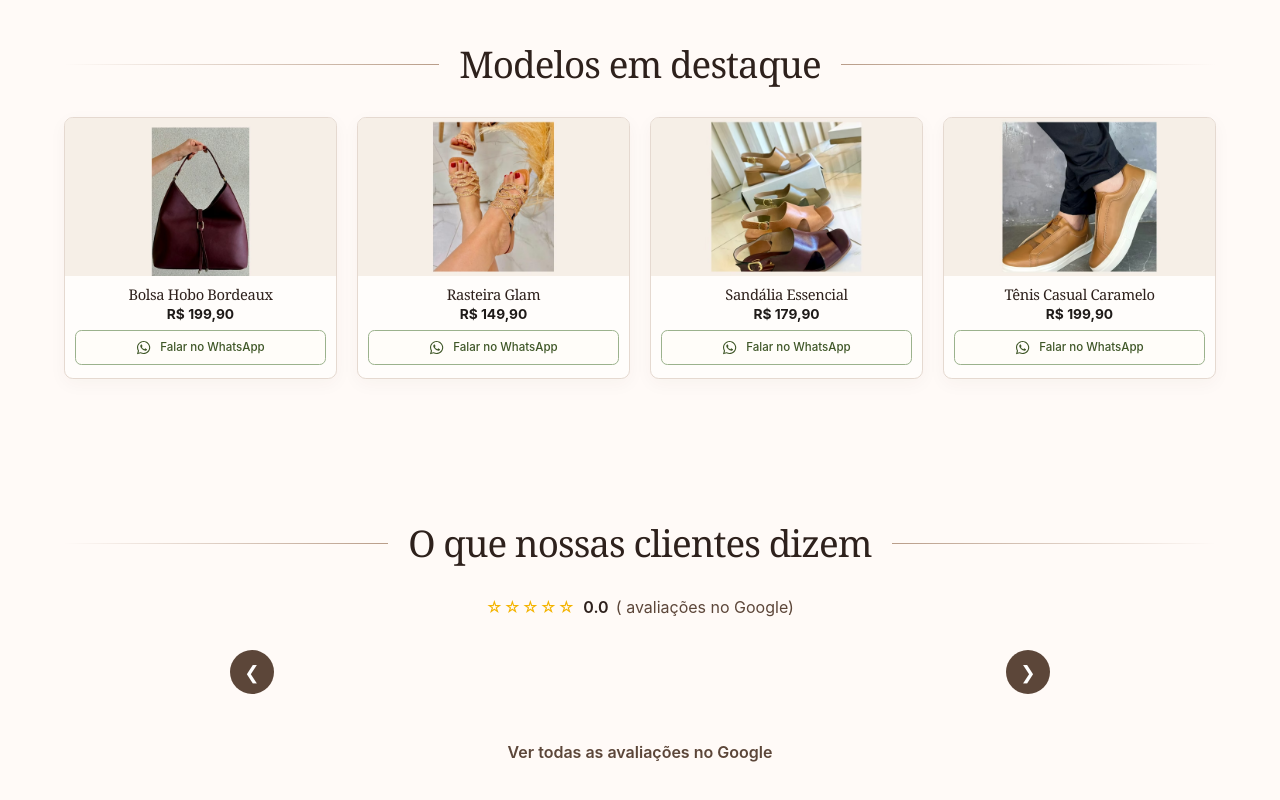
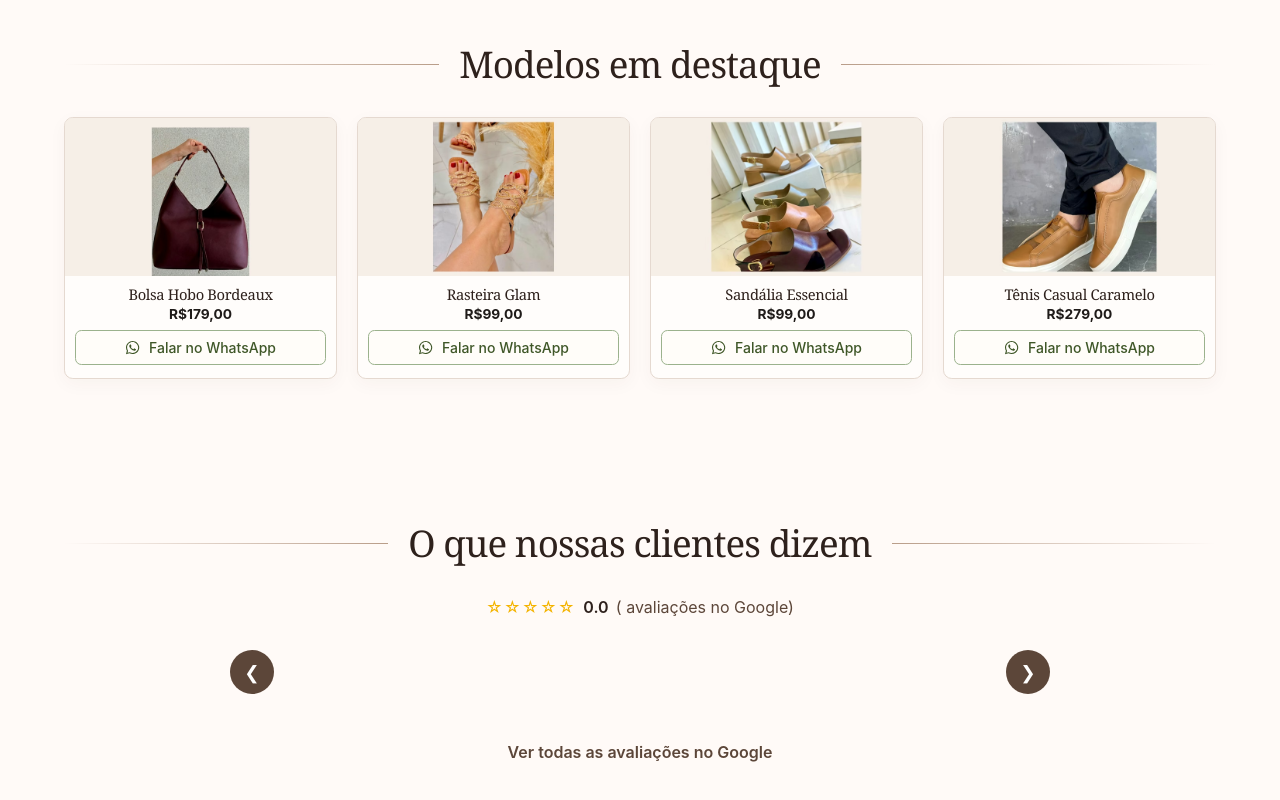
Before and after one commit to AnneCarolinerp/lp-annastilus, a website: page index.html in a window 1280 px wide. Shown: the part 1466-2266 px from the top of the page. Drawn offline with Linux system fonts and the light colour scheme; some packages are replaced by stand-ins of ours.

Commit message:
Melhoria de texto

```diff
--- a/assets/css/pages.css
+++ b/assets/css/pages.css
@@ -135,7 +135,7 @@
   .product-card__body{padding:.65rem .65rem .8rem}
   .product-card h3{font-size:.92rem}
   .product-card__price{margin:.15rem 0 .5rem;font-size:.86rem}
-  .button--product{min-height:2.15rem;padding:.45rem .55rem;font-size:.72rem;white-space:nowrap}
+  .button--product{min-height:2.15rem;padding:.45rem .55rem;white-space:nowrap}
   .button--product .icon--whatsapp{width:.95rem;height:.95rem}
   .final-cta__card{min-height:19rem}
 }
--- a/index.html
+++ b/index.html
@@ -56,7 +56,7 @@
         <svg aria-hidden="true" viewBox="0 0 24 24">
           <path d="M3 6h11v9H3zM14 9h4l3 3v3h-7zM6 18a2 2 0 1 0 0-4 2 2 0 0 0 0 4Zm11 0a2 2 0 1 0 0-4 2 2 0 0 0 0 4Z" />
         </svg>
-        <span class="announcement__desktop">Frete grátis na primeira compra acima de R$ 199</span><span class="announcement__mobile">Frete grátis na 1ª compra acima de R$ 199</span>
+        <span class="announcement__desktop">Frete grátis na primeira compra acima de R$199</span><span class="announcement__mobile">Frete grátis na 1ª compra acima de R$199</span>
       </p>
       <p class="announcement__support">
         <svg class="icon icon--whatsapp" aria-hidden="true" focusable="false"><use href="#icon-whatsapp"></use></svg>
@@ -116,7 +116,7 @@
                 <path
                   d="M3 6h11v9H3zM14 9h4l3 3v3h-7zM6 18a2 2 0 1 0 0-4 2 2 0 0 0 0 4Zm11 0a2 2 0 1 0 0-4 2 2 0 0 0 0 4Z" />
               </svg>
-              <span class="hero__benefit-text"><span>Frete grátis</span><strong>na 1ª compra acima de R$ 199</strong></span>
+              <span class="hero__benefit-text"><span>Frete grátis</span><strong>na 1ª compra acima de R$199</strong></span>
             </li>
             <li>
               <svg aria-hidden="true" viewBox="0 0 24 24">
@@ -232,7 +232,7 @@
             </picture>
             <div class="product-card__body">
               <h3>Bolsa Hobo Bordeaux</h3>
-              <p class="product-card__price">R$ 199,90</p>
+              <p class="product-card__price">R$179,00</p>
               <a class="button button--product" href="#" data-whatsapp-link
                 data-whatsapp-message="Olá! Gostaria de saber mais sobre a Bolsa Hobo Bordeaux.">
                 <svg class="icon icon--whatsapp" aria-hidden="true" focusable="false"><use href="#icon-whatsapp"></use></svg>
@@ -254,7 +254,7 @@
             </picture>
             <div class="product-card__body">
               <h3>Rasteira Glam</h3>
-              <p class="product-card__price">R$ 149,90</p>
+              <p class="product-card__price">R$99,00</p>
               <a class="button button--product" href="#" data-whatsapp-link
                 data-whatsapp-message="Olá! Gostaria de saber mais sobre a Rasteira Glam.">
                 <svg class="icon icon--whatsapp" aria-hidden="true" focusable="false"><use href="#icon-whatsapp"></use></svg>
@@ -276,7 +276,7 @@
             </picture>
             <div class="product-card__body">
               <h3>Sandália Essencial</h3>
-              <p class="product-card__price">R$ 179,90</p>
+              <p class="product-card__price">R$99,00</p>
               <a class="button button--product" href="#" data-whatsapp-link
                 data-whatsapp-message="Olá! Gostaria de saber mais sobre a Sandália Essencial.">
                 <svg class="icon icon--whatsapp" aria-hidden="true" focusable="false"><use href="#icon-whatsapp"></use></svg>
@@ -298,7 +298,7 @@
             </picture>
             <div class="product-card__body">
               <h3>Tênis Casual Caramelo</h3>
-              <p class="product-card__price">R$ 199,90</p>
+              <p class="product-card__price">R$279,00</p>
               <a class="button button--product" href="#" data-whatsapp-link
                 data-whatsapp-message="Olá! Gostaria de saber mais sobre o Tênis Casual Caramelo.">
                 <svg class="icon icon--whatsapp" aria-hidden="true" focusable="false"><use href="#icon-whatsapp"></use></svg>
```
